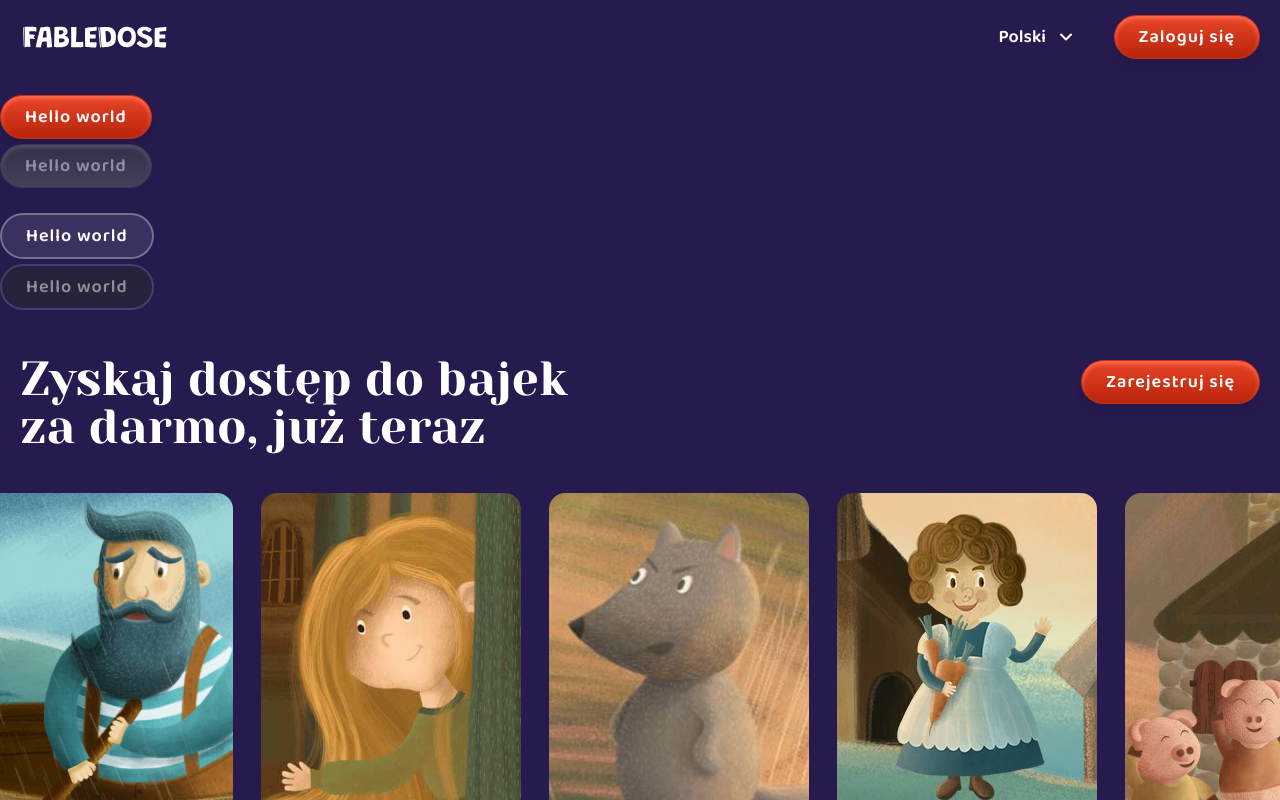
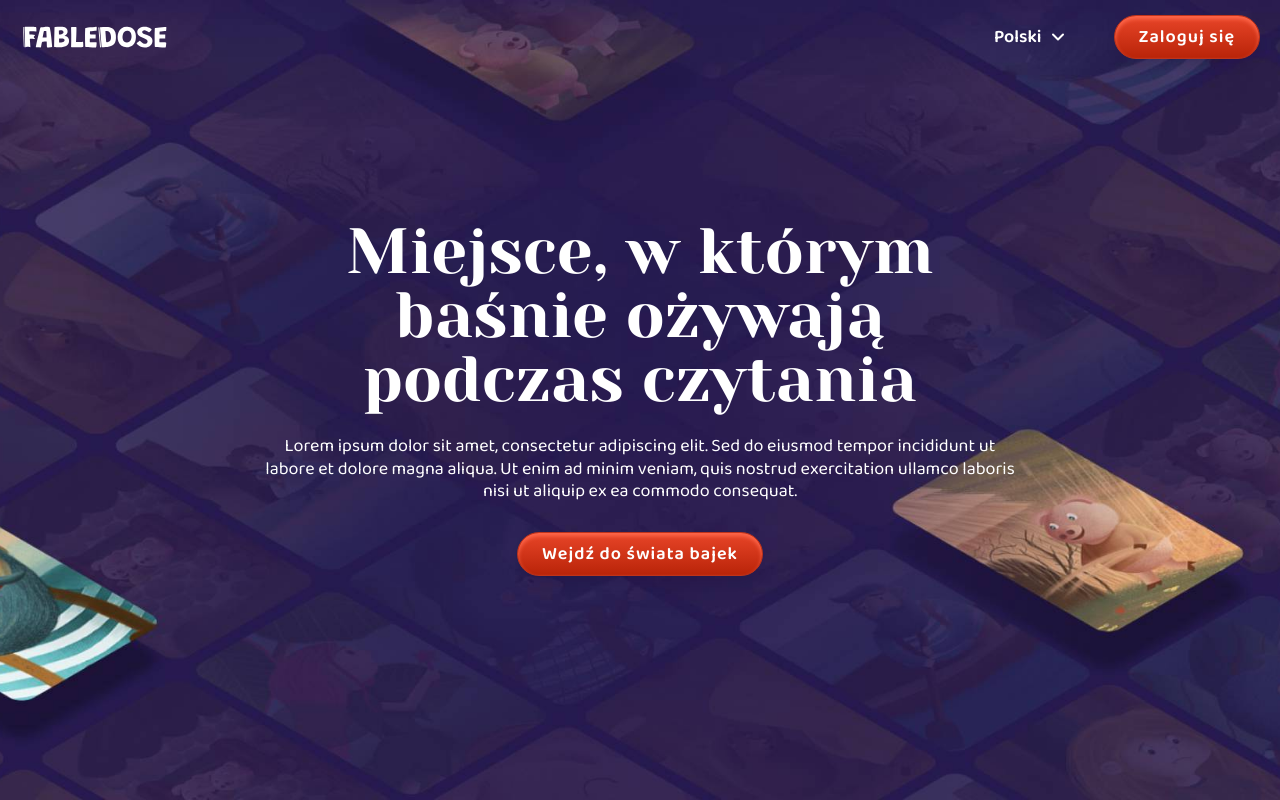
Before and after one commit to fabledoseDevs/fabledose-web, a Next.js app: page / in a window 1280 px wide. Shown: the top 800 px of the page. Built offline with nearby package versions, Linux system fonts and the light colour scheme.

Commit message:
Jumbotron and fixes to TopBar, Dropdown.

```diff
--- a/src/app/page.tsx
+++ b/src/app/page.tsx
@@ -14,6 +14,7 @@ import InfoBox from '@/molecules/InfoBox';
 import RegisterBanner from '@/molecules/RegisterBanner';
 import StandaloneStoryCard from '@/molecules/StandaloneStoryCard';
 import TopBar from '@/molecules/TopBar';
+import Jumbotron from '@/organisms/Jumbotron';
 import mockCover from '@/public/mockImages/mockCover.jpg';
 import mockImageOne from '@/public/mockImages/mockTile-01.jpg';
 import mockImageTwo from '@/public/mockImages/mockTile-02.jpg';
@@ -28,7 +29,7 @@ import { Paragraph } from '../components/atoms/Paragraph/Paragraph';
 const Home = (): ReactElement => (
   <>
     <TopBar />
-    <br />
+    <Jumbotron />
     <br />
     <br />
     <br />
--- a/src/components/atoms/Dropdown/Dropdown.styled.ts
+++ b/src/components/atoms/Dropdown/Dropdown.styled.ts
@@ -17,7 +17,7 @@ export const DropdownHeader = styled.button<{
   justify-content: space-between;
   cursor: pointer;
   border: none;
-  padding: 8px 0;
+  padding: 8px;
   margin: 0;
   min-width: 75px;
   font-family: ${({ theme }) =>
@@ -28,10 +28,12 @@ export const DropdownHeader = styled.button<{
     colorScheme === COLOR_SCHEME.PURPLE
       ? theme.palette.byElement.text.white
       : theme.palette.byElement.text.purple};
-  background: ${({ theme, colorScheme }) =>
-    colorScheme === COLOR_SCHEME.PURPLE
-      ? theme.palette.byElement.background.purple
-      : theme.palette.byElement.background.white};
+  background: ${({ theme, colorScheme, isOpen }) =>
+    isOpen
+      ? colorScheme === COLOR_SCHEME.PURPLE
+        ? theme.palette.byElement.background.purple
+        : theme.palette.byElement.background.white
+      : 'transparent'};
 `;
 
 export const DropdownArrow = styled(ChevronDownIcon)<{ isOpen: boolean }>`
@@ -57,7 +59,7 @@ export const Option = styled.div<{
   colorScheme: COLOR_SCHEME;
 }>`
   align-items: center;
-  padding: 8px 0 6px;
+  padding: 8px;
   margin: 0;
   font-family: ${({ theme }) => theme.typography.paragraphs.default.fontFamily};
   font-size: 16px;
--- /dev/null
+++ b/src/components/molecules/TopBar/TopBar.hook.ts
@@ -0,0 +1,22 @@
+import { useEffect, useState } from 'react';
+
+import type { UseTopBarScroll } from './TopBar.types';
+
+export const useTopBarScroll: UseTopBarScroll = () => {
+  const [isTransparent, setIsTransparent] = useState(true);
+
+  useEffect(() => {
+    const handleScroll = () => {
+      const scrollPosition = window.scrollY;
+      setIsTransparent(scrollPosition === 0);
+    };
+    window.addEventListener('scroll', handleScroll);
+
+    handleScroll();
+    return () => {
+      window.removeEventListener('scroll', handleScroll);
+    };
+  }, []);
+
+  return { isTransparent };
+};
--- a/src/components/molecules/TopBar/TopBar.styled.ts
+++ b/src/components/molecules/TopBar/TopBar.styled.ts
@@ -1,6 +1,10 @@
 import styled from '@emotion/styled';
 
-export const TopBarBody = styled.div`
+interface TopBarBodyProps {
+  isTransparent: boolean;
+}
+
+export const TopBarBody = styled.div<TopBarBodyProps>`
   display: flex;
   flex-direction: row;
   justify-content: space-between;
@@ -11,7 +15,9 @@ export const TopBarBody = styled.div`
   left: 0;
   z-index: 100;
   padding: 1rem 2rem;
-  background-color: ${({ theme }) => theme.palette.byElement.background.purple};
+  background-color: ${({ theme, isTransparent }) =>
+    isTransparent ? 'transparent' : theme.palette.byElement.background.purple};
+  transition: background-color 0.3s ease;
 `;
 
 export const LogoContainer = styled.div`
--- a/src/components/molecules/TopBar/TopBar.tsx
+++ b/src/components/molecules/TopBar/TopBar.tsx
@@ -5,11 +5,15 @@ import { ACTION_TYPE, BUTTON_VARIANT } from '@/atoms/Button/Button.types';
 import Dropdown from '@/atoms/Dropdown';
 import { COLOR_SCHEME } from '@/atoms/Dropdown/Dropdown.types';
 
+import { useTopBarScroll } from './TopBar.hook';
 import { ActionsContainer, LogoContainer, TopBarBody } from './TopBar.styled';
 import type { TopBar as TopBarType } from './TopBar.types';
 
-export const TopBar: TopBarType = () => (
-  <TopBarBody>
+export const TopBar: TopBarType = () => {
+  const { isTransparent } = useTopBarScroll();
+
+  return (
+    <TopBarBody isTransparent={isTransparent}>
       <LogoContainer>
         <Image src="/logo-white.svg" alt="Logo" width={150} height={40} />
       </LogoContainer>
@@ -29,3 +33,4 @@ export const TopBar: TopBarType = () => (
       </ActionsContainer>
     </TopBarBody>
   );
+};
--- /dev/null
+++ b/src/components/organisms/Jumbotron/Jumbotron.styled.ts
@@ -0,0 +1,23 @@
+import styled from '@emotion/styled';
+
+export const JumbotronBody = styled.div`
+  position: relative;
+  width: 100%;
+  height: 100vh;
+  display: flex;
+  justify-content: center;
+  align-items: center;
+  overflow: hidden;
+`;
+
+export const JumbotronContent = styled.div`
+  position: relative;
+  z-index: 2;
+  display: flex;
+  flex-direction: column;
+  align-items: center;
+  text-align: center;
+  max-width: 800px;
+  padding: 0 20px;
+  gap: 24px;
+`;
--- /dev/null
+++ b/src/components/organisms/Jumbotron/Jumbotron.tsx
@@ -0,0 +1,49 @@
+import Image from 'next/image';
+
+import Button from '@/atoms/Button';
+import { ACTION_TYPE, BUTTON_VARIANT } from '@/atoms/Button/Button.types';
+import Headline from '@/atoms/Headline';
+import {
+  FOREGROUND_COLOR as HEADLINE_COLOR,
+  HEADLINE_TYPE,
+} from '@/atoms/Headline/Headline.types';
+import Paragraph from '@/atoms/Paragraph';
+import {
+  FOREGROUND_COLOR as PARAGRAPH_COLOR,
+  TEXT_ALIGNMENT,
+} from '@/atoms/Paragraph/Paragraph.types';
+
+import { JumbotronBody, JumbotronContent } from './Jumbotron.styled';
+import type { Jumbotron as JumbotronType } from './Jumbotron.types';
+
+export const Jumbotron: JumbotronType = () => (
+  <JumbotronBody>
+    <Image
+      src="/jumbo-static.jpg"
+      alt="Jumbotron background"
+      fill
+      style={{ objectFit: 'cover', objectPosition: 'center' }}
+      priority
+    />
+    <JumbotronContent>
+      <Headline weight={HEADLINE_TYPE.JUMBO} color={HEADLINE_COLOR.WHITE}>
+        Miejsce, w którym baśnie ożywają podczas czytania
+      </Headline>
+      <Paragraph
+        color={PARAGRAPH_COLOR.WHITE}
+        alignment={TEXT_ALIGNMENT.CENTER}
+      >
+        Lorem ipsum dolor sit amet, consectetur adipiscing elit. Sed do eiusmod
+        tempor incididunt ut labore et dolore magna aliqua. Ut enim ad minim
+        veniam, quis nostrud exercitation ullamco laboris nisi ut aliquip ex ea
+        commodo consequat.
+      </Paragraph>
+      <Button
+        actionType={ACTION_TYPE.NAVIGATION}
+        variant={BUTTON_VARIANT.RED}
+        text="Wejdź do świata bajek"
+        payload="#"
+      />
+    </JumbotronContent>
+  </JumbotronBody>
+);
--- /dev/null
+++ b/src/components/organisms/Jumbotron/index.ts
@@ -0,0 +1 @@
+export { Jumbotron as default } from './Jumbotron';
```
Also changed, not shown: src/components/molecules/TopBar/TopBar.types.ts (+22 -0 lines), src/components/organisms/Jumbotron/Jumbotron.types.ts (added, +26 -0 lines), public/jumbo-static.jpg (added). Lines whose indentation alone changed are shown as unchanged.
